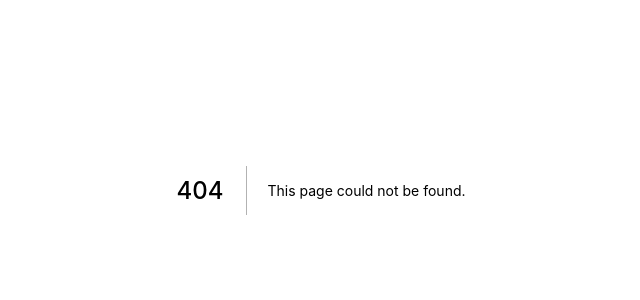
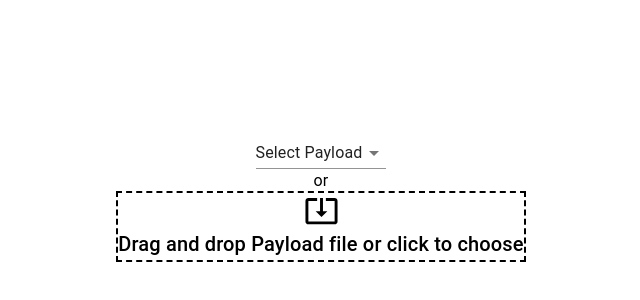
Before and after one commit to omgitsfrancis/react-fusee-launcher, a Next.js app: page /payload in a window 1280 px wide. Before the commit this address had no page. Shown: the part 210-510 px from the top of the page, without its empty margins (319-959 px from the left). Built offline with nearby package versions, Linux system fonts and the light colour scheme.

Commit message:
Move payload component

```diff
--- a/pages/index.js
+++ b/pages/index.js
@@ -14,7 +14,6 @@ export default function Home() {
         onClose={() => dispatch({ type: "closeDialog" })}
         open={dialog}
       />
-      <PayloadPicker />
     </Box>
   );
 }
--- /dev/null
+++ b/pages/payload.js
@@ -0,0 +1,32 @@
+import { useContext } from "react";
+import { AppContext } from "./_app";
+import FileUpload from "../src/components/FileUpload";
+import { Box, Select, MenuItem, Typography } from "@material-ui/core";
+
+export default function payload() {
+  const { state, dispatch } = useContext(AppContext);
+  const { payloadSelect } = state;
+  return (
+    <Box
+      display="flex"
+      justifyContent="center"
+      alignItems="center"
+      height="100vh"
+    >
+      <Box display="flex" flexDirection="column" alignItems="center">
+        <Select
+          value={payloadSelect}
+          onChange={(e) =>
+            dispatch({ type: "setPayloadSelect", payload: e.target.value })
+          }
+        >
+          <MenuItem value="none">Select Payload</MenuItem>
+          <MenuItem value="sxos">SX OS</MenuItem>
+          <MenuItem value="sample">Fusee Gelee Sample</MenuItem>
+        </Select>
+        <Typography>or</Typography>
+        <FileUpload />
+      </Box>
+    </Box>
+  );
+}
--- a/src/components/PayloadPicker.js
+++ b/src/components/FileUpload.js
@@ -4,7 +4,7 @@ import { useDropzone } from "react-dropzone";
 import SystemUpdateAltIcon from '@material-ui/icons/SystemUpdateAlt';
 import { AppContext } from "../../pages/_app";
 
-function MyDropzone() {
+export default function FileUpload() {
   const { dispatch } = useContext(AppContext);
   const onDrop = useCallback((acceptedFiles) => {
     dispatch({type: "setFileUpload", payload: acceptedFiles})
@@ -26,20 +26,3 @@ function MyDropzone() {
     </Box>
   );
 }
-
-export default function PayloadPicker() {
-  const { state, dispatch } = useContext(AppContext);
-  const { payloadSelect } = state;
-
-  return (
-    <Box display="flex" flexDirection="column" alignItems="center" whiteSpace="20px">
-      <Select value={payloadSelect} onChange={(e) => dispatch({type: "setPayloadSelect", payload: e.target.value})}>
-        <MenuItem value="none">Select Payload</MenuItem>
-        <MenuItem value="sxos">SX OS</MenuItem>
-        <MenuItem value="sample">Fusee Gelee Sample</MenuItem>
-      </Select>
-      <Typography>or</Typography>
-      <MyDropzone />
-    </Box>
-  );
-}
```
